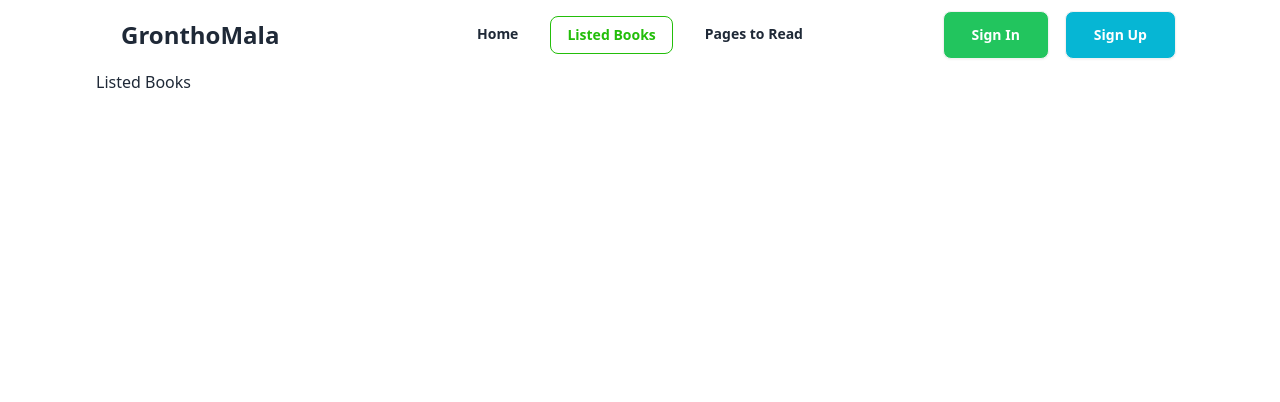
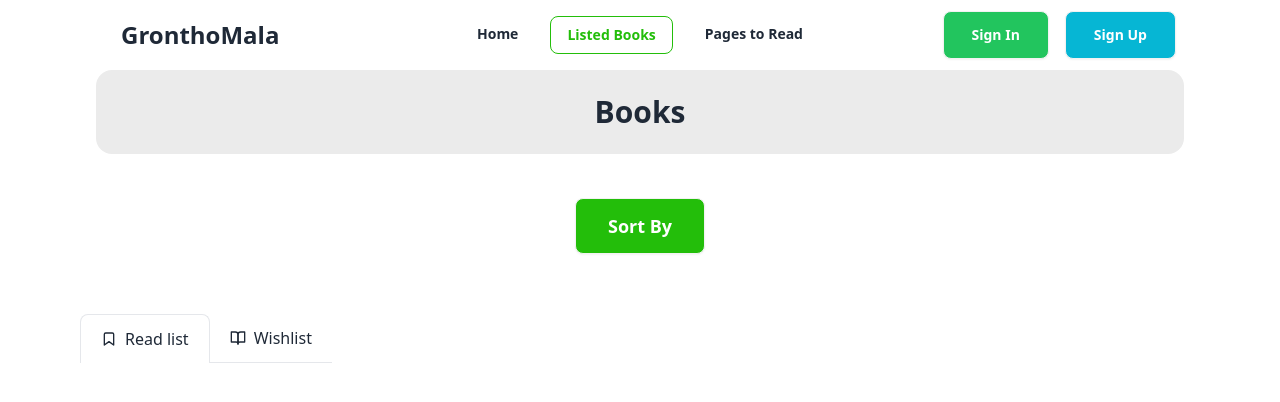
Before and after one commit to baharul-islam-shuvo/Gronthomala, a React (Vite) app: page /listed-books in a window 1280 px wide. Shown: the top 402 px of the page. Built offline with nearby package versions, Linux system fonts and the light colour scheme; a web font is replaced by a local one.

Commit message:
ReadList Done

```diff
--- a/src/Components/ListedBooks/ListedBooks.jsx
+++ b/src/Components/ListedBooks/ListedBooks.jsx
@@ -1,7 +1,55 @@
+import { useState } from "react";
+import { Link, Outlet } from "react-router-dom";
+
 const ListedBooks = () => {
+
+    const [tab, setTab] = useState(0);
     return (
         <div>
-            <h1>Listed Books</h1>
+            <div className="bg-[#13131315] py-6 rounded-2xl mb-10">
+                <p className="text-center text-3xl font-extrabold">Books</p>
+            </div>
+            <div className="text-center mb-32 lg:mb-14">
+                <details className="dropdown">
+                    <summary className="m-1 btn bg-[#23BE0A] text-white text-lg px-8 h-14">Sort By</summary>
+                    <ul className="p-2 shadow menu dropdown-content z-[1] rounded-box w-52">
+                        <Link to="">
+                            <li><a>Rating</a></li>
+
+                        </Link>
+                        <Link to="">
+                            <li><a>Number of pages</a></li>
+
+                        </Link>
+                        <Link to="">
+                            <li><a>Publisher year</a></li>
+
+                        </Link>
+                    </ul>
+                </details>
+            </div>
+
+            <div className="flex items-center lg:-mx-4 overflow-x-auto overflow-y-hidden sm:justify-start flex-nowrap dark:bg-gray-100 dark:text-gray-800">
+                <Link to=""
+                    onClick={() => setTab(0)}
+                    className={`flex items-center flex-shrink-0 px-5 py-3 space-x-2 ${tab === 0 ? 'border border-b-0' : 'border-b'} rounded-t-lg dark:border-gray-600 dark:text-gray-900`}>
+                    <svg xmlns="http://www.w3.org/2000/svg" viewBox="0 0 24 24" fill="none" stroke="currentColor" strokeWidth="2" strokeLinecap="round" strokeLinejoin="round" className="w-4 h-4">
+                        <path d="M19 21l-7-5-7 5V5a2 2 0 0 1 2-2h10a2 2 0 0 1 2 2z"></path>
+                    </svg>
+                    <span>Read list</span>
+                </Link>
+
+                <Link to={`wishlist`}
+                    onClick={() => setTab(1)}
+                    className={`flex items-center flex-shrink-0 px-5 py-3 space-x-2 ${tab === 1 ? 'border border-b-0' : 'border-b'} rounded-t-lg dark:border-gray-600 dark:text-gray-900`}>
+                    <svg xmlns="http://www.w3.org/2000/svg" viewBox="0 0 24 24" fill="none" stroke="currentColor" strokeWidth="2" strokeLinecap="round" strokeLinejoin="round" className="w-4 h-4">
+                        <path d="M2 3h6a4 4 0 0 1 4 4v14a3 3 0 0 0-3-3H2z"></path>
+                        <path d="M22 3h-6a4 4 0 0 0-4 4v14a3 3 0 0 1 3-3h7z"></path>
+                    </svg>
+                    <span>Wishlist</span>
+                </Link>
+            </div>
+            <Outlet></Outlet>
         </div>
     );
 };
--- /dev/null
+++ b/src/Components/ReadList/ReadList.jsx
@@ -0,0 +1,66 @@
+import PropTypes from "prop-types";
+import { IoLocationOutline } from "react-icons/io5";
+import { LiaUserFriendsSolid } from "react-icons/lia";
+import { CgNotes } from "react-icons/cg";
+import { Link } from "react-router-dom";
+
+const ReadList = ({ read_list }) => {
+
+    const { bookId, bookName, author, image, totalPages, rating, category, tags, publisher, yearOfPublishing } = read_list;
+
+    return (
+        <div className="flex flex-col lg:flex-row lg:gap-4 items-center mx-1 my-8 border rounded-xl">
+
+            <div className="px-10 py-10 lg:m-4 w-60 h-60 flex justify-center bg-[#8a8a8a15] rounded-xl">
+                <img src={image} alt="" className="w-36" />
+            </div>
+
+
+            <div className="space-y-4 w-full flex flex-col flex-grow mt-4 text-center md:text-start">
+                <h1 className="text-2xl font-bold font-playfair px-2">{bookName}</h1>
+                <h4 className="text-sm font-semibold px-2">By: {author}</h4>
+
+                <div className="flex items-center gap-1 lg:gap-4 text-xs lg:text-sm mx-auto lg:mx-1">
+                    <span className="font-bold">Tag </span>
+                    <span className="text-green-500 font-semibold px-1 lg:px-4 py-1 rounded-xl bg-[#21ff0418]">#{tags[0]}</span>
+                    <span className="text-green-500 font-semibold px-1 lg:px-4 py-1 rounded-xl bg-[#21ff0418]">#{tags[1]}</span>
+                    <span className="flex items-center Lg:gap-2"><IoLocationOutline />Year of Publishing: {yearOfPublishing}</span>
+                </div>
+
+                <div className="flex items-center gap-2 px-2 text-xs lg:text-base mx-auto lg:mx-1">
+                    <LiaUserFriendsSolid />
+                    <span className="mr-4">
+                        Publisher: {publisher}
+                    </span>
+                    <CgNotes />
+                    <span>
+                        Pages: {totalPages}
+                    </span>
+                </div>
+                <hr />
+
+                <div className="flex items-center justify-center lg:justify-start text-xs lg:text-base gap-4 py-4 lg:gap-8">
+                    <p className="text-sky-500 font-semibold px-2 lg:px-4 py-1 rounded-xl bg-sky-100">Category: {category}</p>
+                    <p className="text-amber-500 font-semibold px-2 lg:px-4 py-1 rounded-xl bg-amber-100">Rating: {rating}</p>
+                    <Link className="" to={`/book/${bookId}`}>
+                        <p className=" text-white font-semibold px-2 lg:px-4 py-1 lg:py-2 rounded-2xl bg-green-500">
+                            View Details
+                        </p>
+                    </Link>
+
+                </div>
+
+            </div>
+
+
+
+        </div>
+    );
+};
+
+
+ReadList.propTypes = {
+    read_list: PropTypes.object
+}
+
+export default ReadList;
--- /dev/null
+++ b/src/Components/ReadLists/ReadLists.jsx
@@ -0,0 +1,51 @@
+import { useEffect, useState } from "react";
+import { useLoaderData } from "react-router-dom";
+import { getStoredBookApplication } from "../../Utilities/localStorage";
+import ReadList from "../ReadList/ReadList";
+
+const ReadLists = () => {
+
+    const books = useLoaderData();
+    // eslint-disable-next-line no-unused-vars
+    const [readLists, setReadLists] = useState([]);
+    const [displayReadLists, setDisplayReadList] = useState([]);
+
+    useEffect(() => {
+
+        const storedBookIds = getStoredBookApplication();
+        if (books.length > 0) {
+
+            const addReadList = [];
+            for (const id of storedBookIds) {
+                const book = books.find(book => book.bookId === id);
+
+                if (book) {
+                    addReadList.push(book)
+                }
+            }
+
+            setReadLists(addReadList)
+            setDisplayReadList(addReadList);
+
+        }
+
+    }, [books])
+
+    return (
+        <div>
+
+            {
+                console.log("display: ", displayReadLists)
+            }
+
+            {
+                displayReadLists.map(read_list => <ReadList
+                    key={read_list.bookId}
+                    read_list={read_list}></ReadList>)
+            }
+
+        </div>
+    );
+};
+
+export default ReadLists;
--- a/src/main.jsx
+++ b/src/main.jsx
@@ -11,6 +11,7 @@ import ListedBooks from './Components/ListedBooks/ListedBooks';
 import PagesToRead from './Components/Banner/PagesToRead/PagesToRead';
 import Books from './Components/Books/Books';
 import BookDetails from './Components/BookDetails/BookDetails';
+import ReadLists from './Components/ReadLists/ReadLists';
 
 const router = createBrowserRouter([
   {
@@ -25,11 +26,14 @@ const router = createBrowserRouter([
       {
         path: "/listed-books",
         element: <ListedBooks></ListedBooks>,
-        children: [
-          {
-
-          }
-        ]
+        loader: () => fetch("/public/books.json"),
+          children: [
+            {
+              index: true,
+              element: <ReadLists></ReadLists>,
+              loader: () => fetch("/public/books.json")
+            }
+          ]
       },
       {
         path: "/pages-to-read",
```
